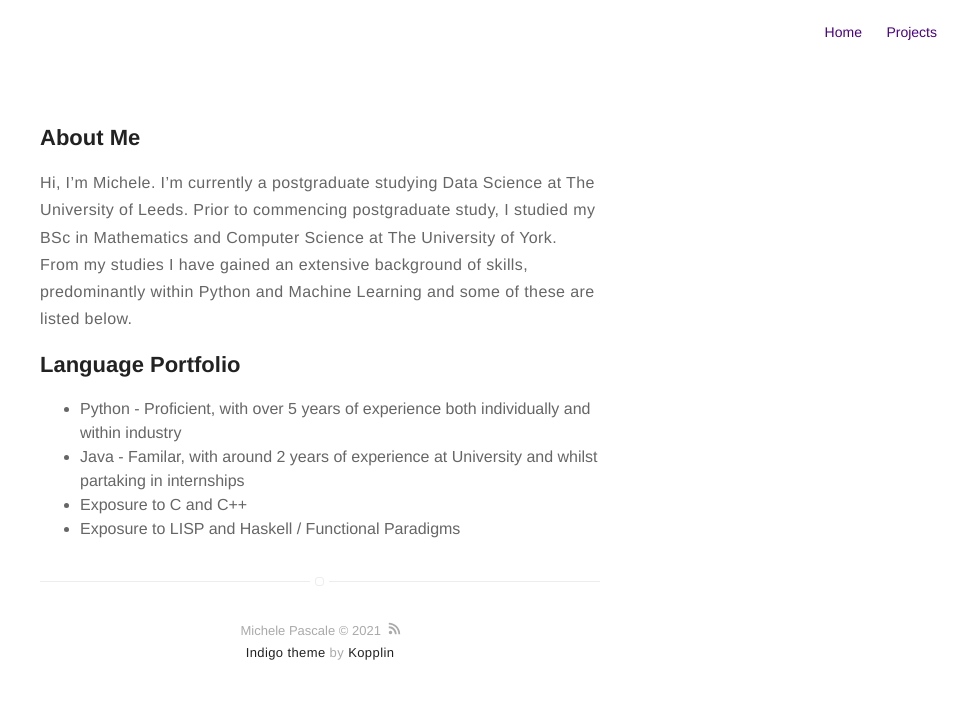
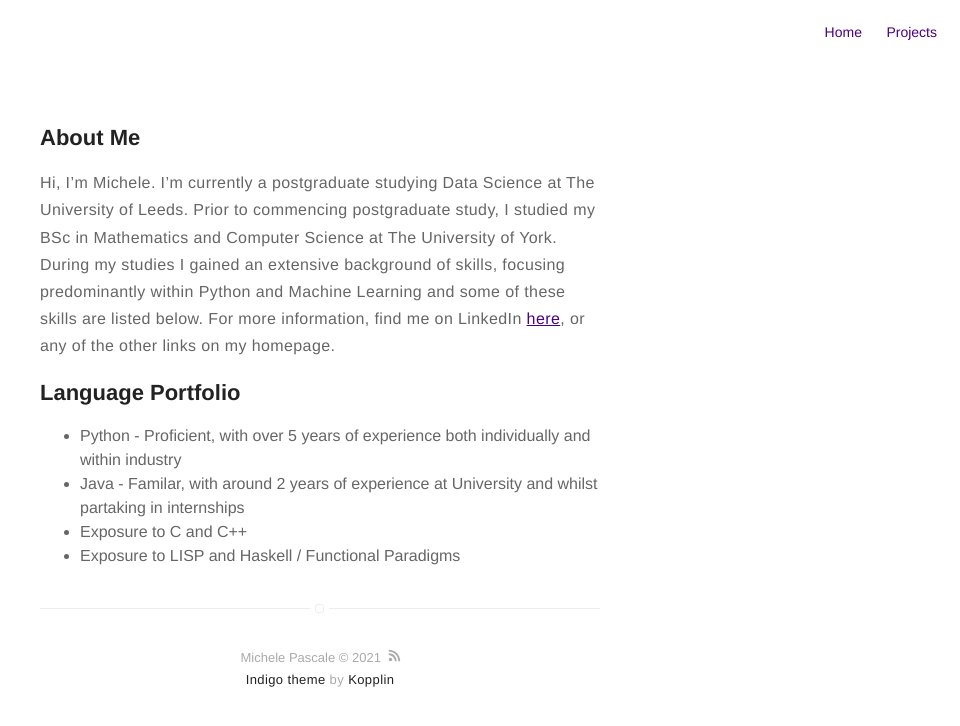
Before and after one commit to pascalemp/pascalemp.github.io, a Jekyll site: the page built from about.md, in a window 1280 px wide. Shown: the top 726 px of the page, without its empty margins (320-1280 px from the left). Built offline with Jekyll 4.4.1, drawn with Linux system fonts in a browser that asks for light colours.

Commit message:
Update about.md

```diff
--- a/about.md
+++ b/about.md
@@ -4,7 +4,7 @@ layout: page
 ---
 ## About Me
 
-Hi, I'm Michele. I'm currently a postgraduate studying Data Science at The University of Leeds. Prior to commencing postgraduate study, I studied my BSc in Mathematics and Computer Science at The University of York. From my studies I have gained an extensive background of skills, predominantly within Python and Machine Learning and some of these are listed below.
+Hi, I'm Michele. I'm currently a postgraduate studying Data Science at The University of Leeds. Prior to commencing postgraduate study, I studied my BSc in Mathematics and Computer Science at The University of York. During my studies I gained an extensive background of skills, focusing predominantly within Python and Machine Learning and some of these skills are listed below. For more information, find me on LinkedIn [here](https://www.linkedin.com/in/pascalemp/), or any of the other links on my homepage.
 
 <h2>Language Portfolio</h2>
 
```
